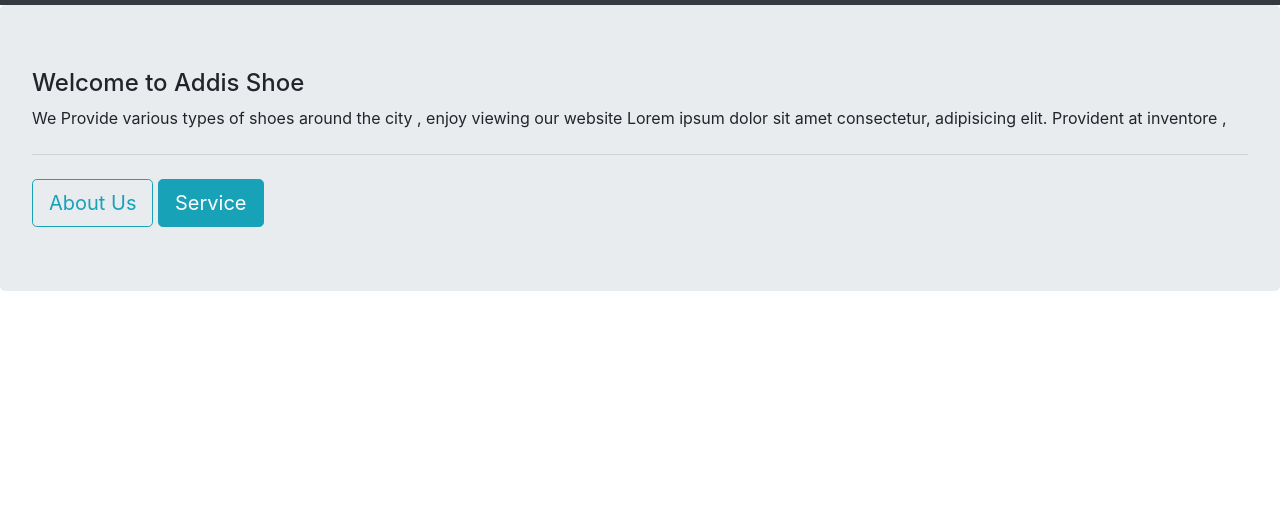
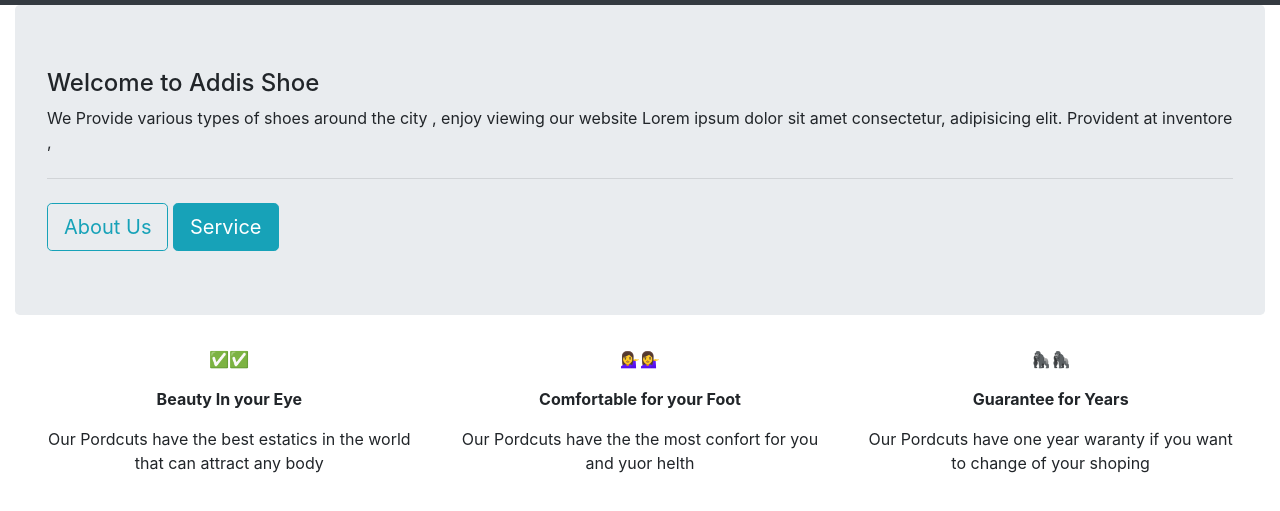
Before and after one commit to Selamawit926/ShoePurchaserWebsite, a plain HTML site: page index.html in a window 1280 px wide. Shown: the part 51-562 px from the top of the page. Drawn offline with Linux system fonts and the light colour scheme.

Commit message:
Features of the shoes are added

```diff
--- a/index.html
+++ b/index.html
@@ -54,6 +54,7 @@
 
     </nav>
 
+    <div class="container-fluid">
         <div class="jumbotron" >
 
             <h4>Welcome to Addis Shoe</h4>
@@ -68,6 +69,30 @@
 
         </div>
 
+        <div class="row text-center px-4">
+
+            <div class="col-lg-4">
+                         <p>✅✅</p>
+                         <p class="font-weight-bold"> Beauty In your Eye</p>
+                         <p>Our Pordcuts have the best estatics in the world that can attract any body</p>
+              </div>
+
+               <div class="col-lg-4">
+                         <p>💁‍♀️💁‍♀️</p>
+                         <p class="font-weight-bold"> Comfortable for your Foot</p>
+                         <p>Our Pordcuts have the the most confort for you and yuor helth</p>
+                 </div>
+
+                  <div class="col-lg-4">
+                         <p>🦍🦍</p>
+                         <p class="font-weight-bold"> Guarantee for Years </p>
+                         <p>Our Pordcuts have one year waranty if you want to change of your shoping</p>
+                   </div>
+         </div>
+
+    </div>
+
+
 
 
 
```
Lines whose indentation alone changed are shown as unchanged.
